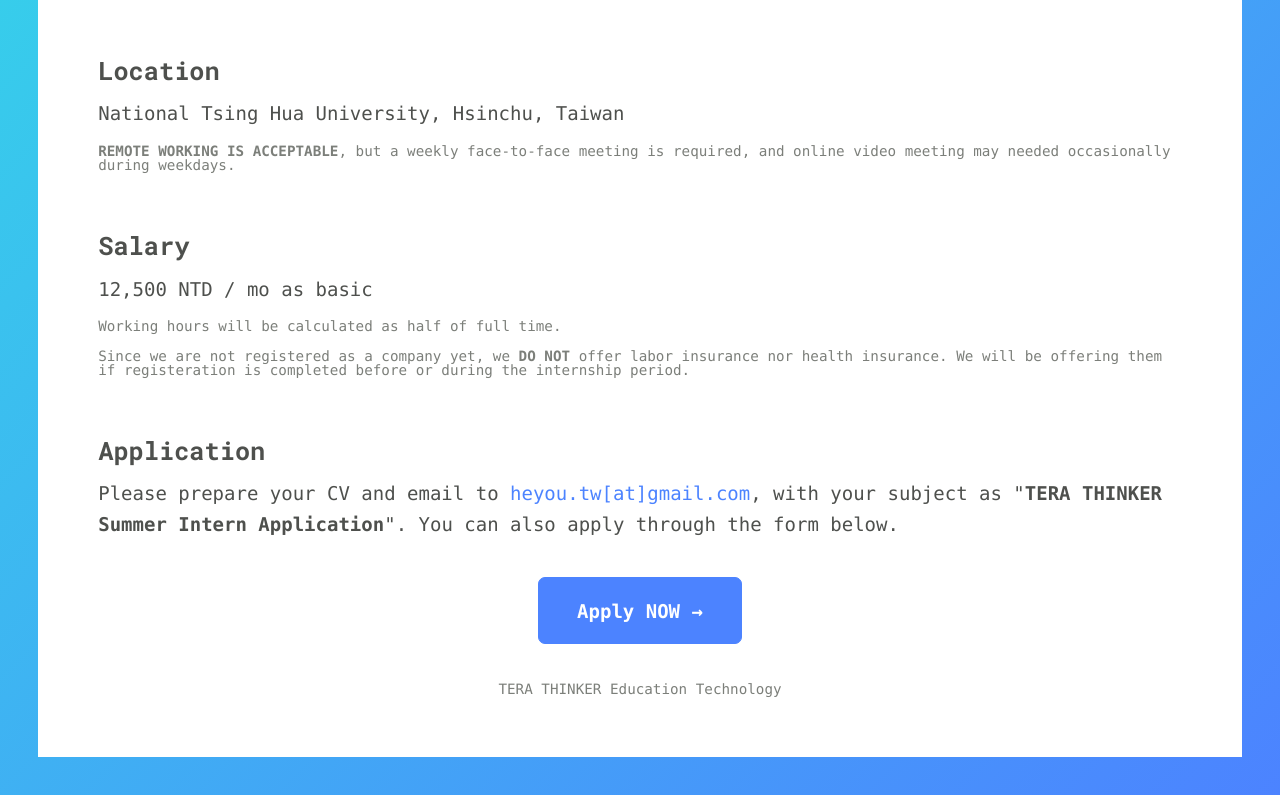
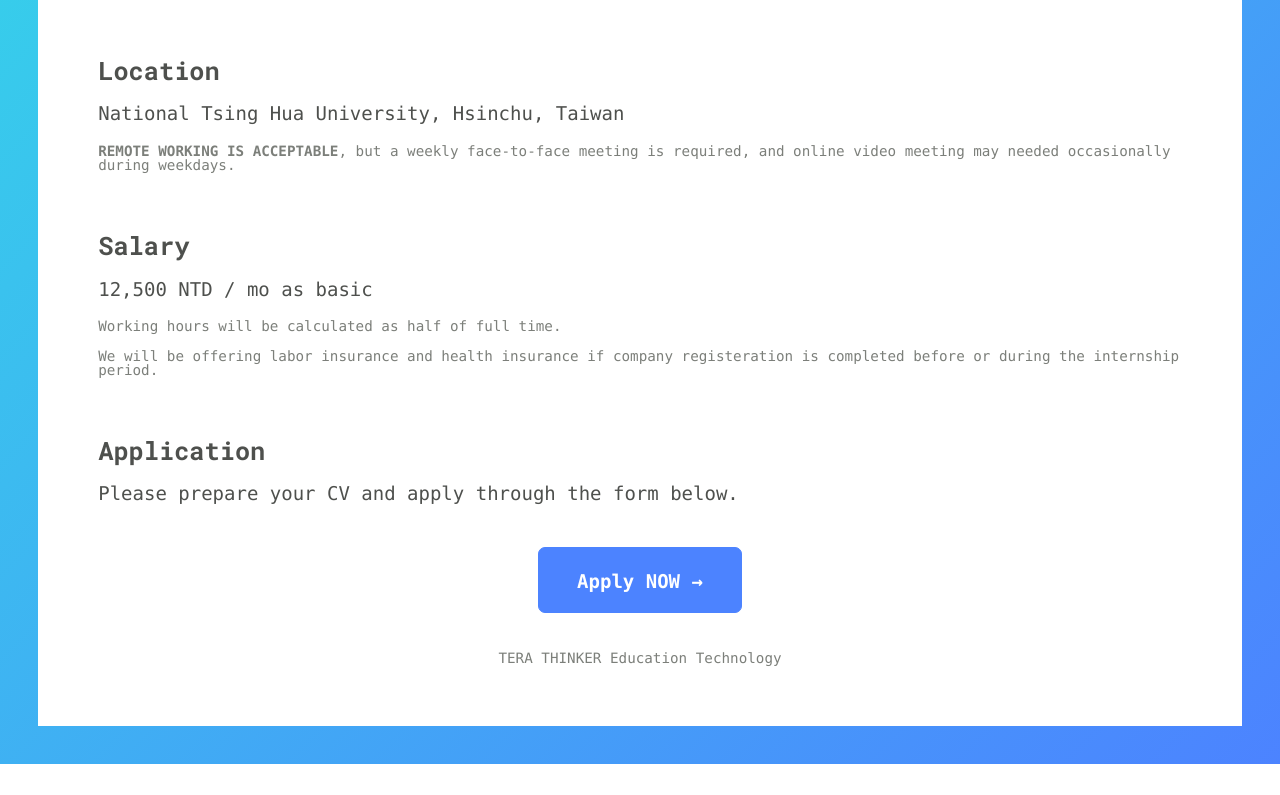
Before and after one commit to tera-thinker/tera-thinker.github.io, a plain HTML site: page intern/index.html in a window 1280 px wide. Shown: the part 1630-2425 px from the top of the page. After the commit the page ends 2394 px from the top, so only its background shows below. Drawn offline with Linux system fonts and the light colour scheme.

Commit message:
Adjust content for insurence

```diff
--- a/intern/index.html
+++ b/intern/index.html
@@ -97,12 +97,12 @@
 					<h3 class="mb1">Salary</h3>
 					<p>12,500 NTD / mo as basic</p>
 					<p class="mt1 small text--gray">Working hours will be calculated as half of full time.</p>
-					<p class="mt1 small text--gray">Since we are not registered as a company yet, we <strong>DO NOT</strong> offer labor insurance nor health insurance. We will be offering them if registeration is completed before or during the internship period.</p>
+					<p class="mt1 small text--gray">We will be offering labor insurance and health insurance if company registeration is completed before or during the internship period.</p>
 				</section>
 
 				<section class="pt3">
 					<h3 class="mb1">Application</h3>
-					<p>Please prepare your CV and email to <a class="link">heyou.tw[at]gmail.com</a>, with your subject as "<strong>TERA THINKER Summer Intern Application</strong>". You can also apply through the form below.</p>
+					<p>Please prepare your CV and apply through the form below.</p>
 					<div class="align--center pt2">
 						<a href="https://forms.gle/8uoWiVPs1iV7F41x7" class="btn btn--default">Apply NOW →</a>
 					</div>
```
